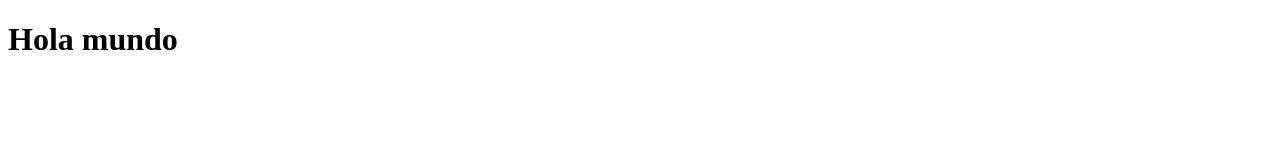
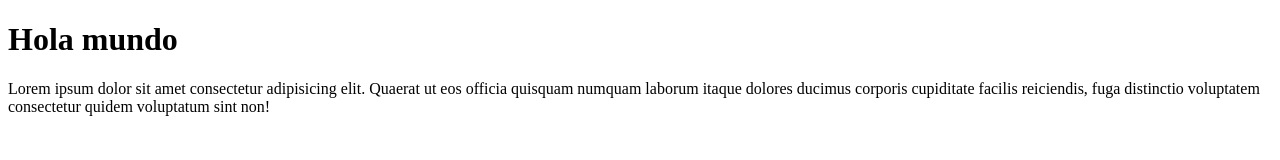
Before and after one commit to dcortesnet/flujo-basico-git, a plain HTML site: page index.html in a window 1280 px wide. Drawn offline with Linux system fonts and the light colour scheme.

Commit message:
termine el martes

```diff
--- a/index.html
+++ b/index.html
@@ -7,5 +7,6 @@
 </head>
 <body>
     <h1>Hola mundo</h1>
+    <p>Lorem ipsum dolor sit amet consectetur adipisicing elit. Quaerat ut eos officia quisquam numquam laborum itaque dolores ducimus corporis cupiditate facilis reiciendis, fuga distinctio voluptatem consectetur quidem voluptatum sint non!</p>
 </body>
 </html>
```
